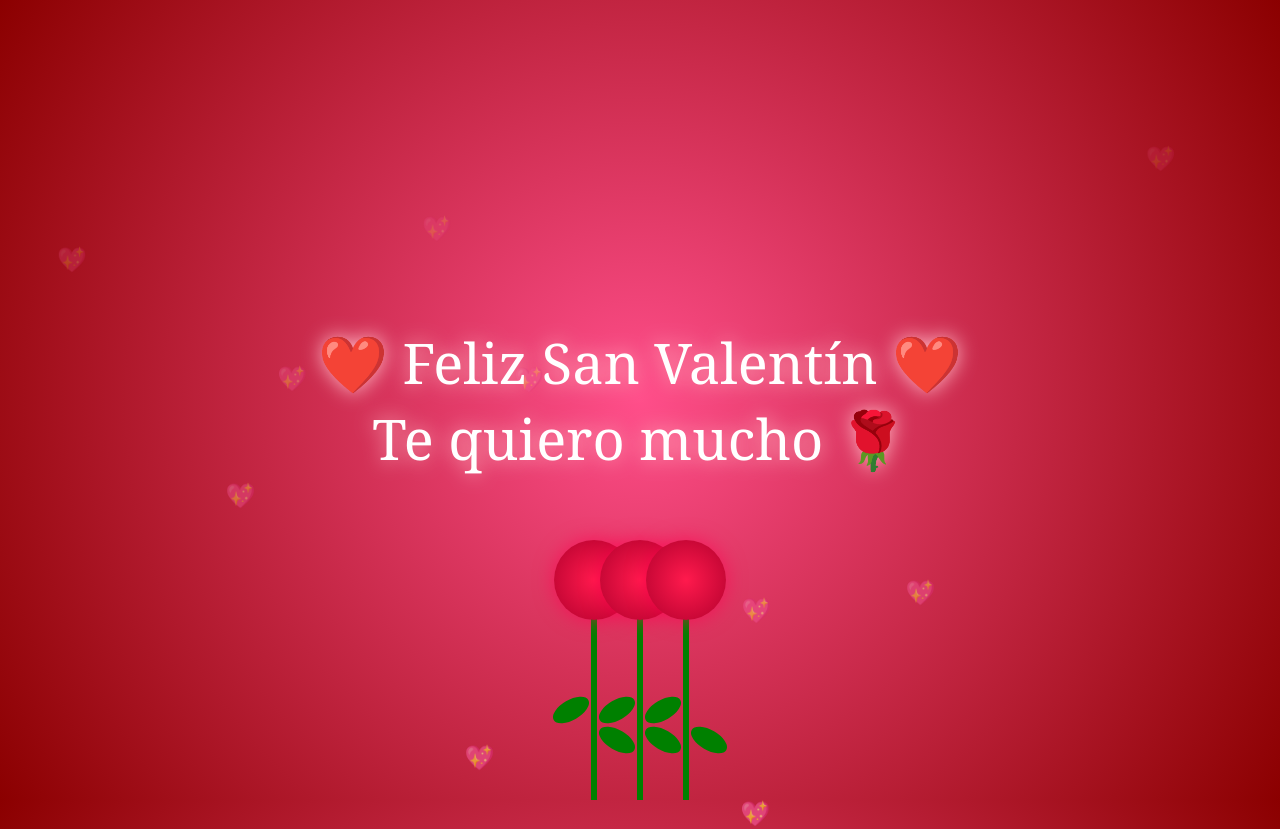
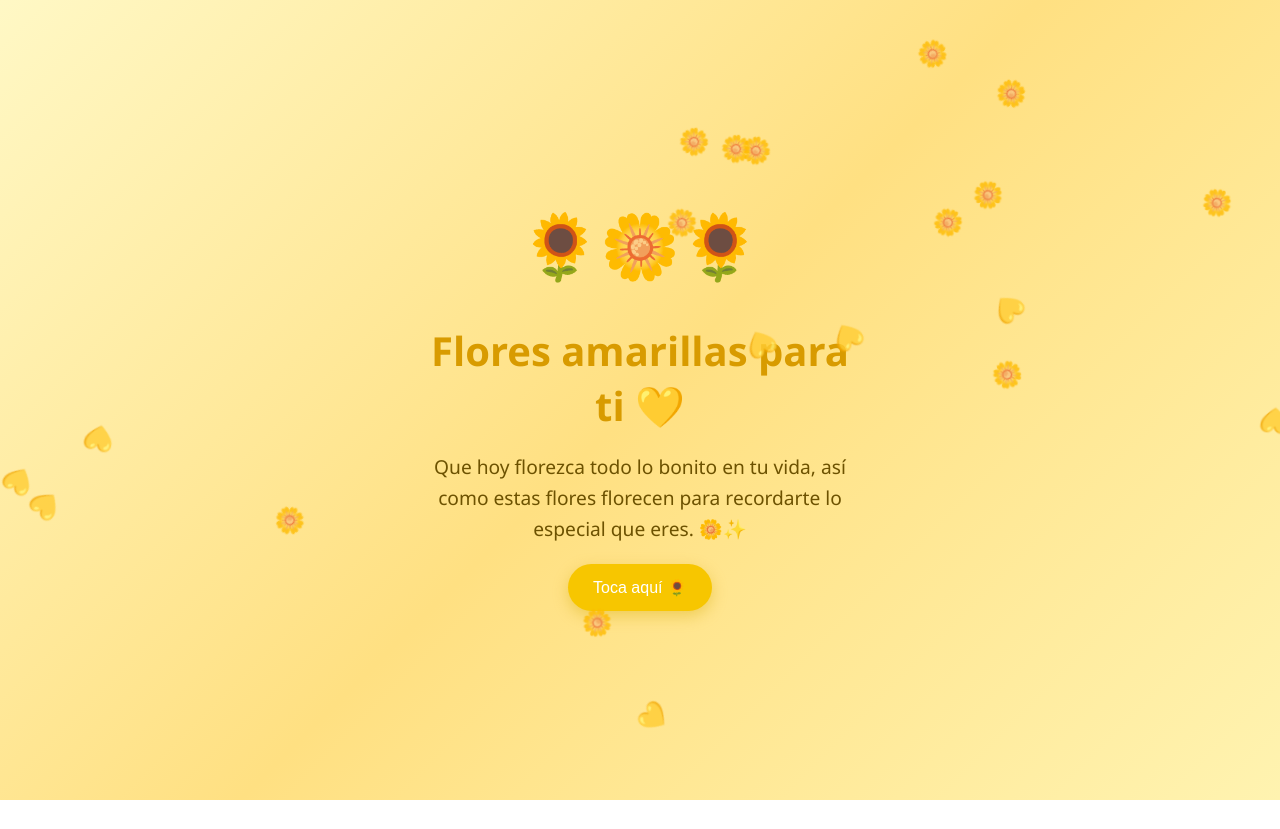
Before and after one commit to Cristnunezj/flores-para-ti, a plain HTML site: page index.html in a window 1280 px wide. After the commit the page ends 800 px from the top, so only its background shows below. Drawn offline with Linux system fonts and the light colour scheme.

Commit message:
index.html

```diff
--- a/index.html
+++ b/index.html
@@ -2,148 +2,147 @@
 <html lang="es">
 <head>
   <meta charset="UTF-8">
-<title>San Valentín ❤️</title>
+  <meta name="viewport" content="width=device-width, initial-scale=1.0">
+  <title>Flores amarillas 🌼</title>
 
   <style>
+    * {
+      box-sizing: border-box;
+    }
+
     body {
       margin: 0;
-  overflow: hidden;
-  background: radial-gradient(circle at center, #ff4e8a, #8b0000);
-  font-family: 'Georgia', serif;
+      min-height: 100vh;
       display: flex;
       justify-content: center;
       align-items: center;
-  height: 100vh;
-  color: white;
+      background: linear-gradient(135deg, #fff8c5, #ffe082, #fff3b0);
+      font-family: "Segoe UI", sans-serif;
+      overflow: hidden;
     }
 
-/* MENSAJE */
-.mensaje {
+    .card {
+      text-align: center;
+      padding: 40px 25px;
+      max-width: 500px;
+      animation: aparecer 1.5s ease;
+    }
+
+    h1 {
+      color: #d89b00;
+      font-size: 2.5rem;
+      margin-bottom: 10px;
+    }
+
+    p {
+      color: #6d5200;
+      font-size: 1.2rem;
+      line-height: 1.6;
+    }
+
+    .flowers {
+      font-size: 4rem;
+      margin: 20px 0;
+      animation: flotar 3s ease-in-out infinite;
+    }
+
+    button {
+      border: none;
+      padding: 14px 25px;
+      border-radius: 30px;
+      background: #f7c600;
+      color: white;
+      font-size: 1rem;
+      cursor: pointer;
+      box-shadow: 0 5px 15px #d6a90066;
+      transition: .3s;
+    }
+
+    button:hover {
+      transform: scale(1.08);
+      background: #e5ae00;
+    }
+
+    #mensaje {
+      display: none;
+      margin-top: 20px;
+      color: #8a6200;
+      font-weight: bold;
+    }
+
+    .petalo {
       position: absolute;
-  text-align: center;
-  font-size: 3.5em;
-  z-index: 10;
-  text-shadow: 0 0 20px #ffb6c1;
-  animation: aparecer 3s ease-in-out forwards;
-  opacity: 0;
+      top: -50px;
+      font-size: 25px;
+      animation: caer linear infinite;
+      opacity: .8;
+    }
+
+    @keyframes caer {
+      to {
+        transform: translateY(110vh) rotate(360deg);
+      }
+    }
+
+    @keyframes flotar {
+      50% {
+        transform: translateY(-10px);
+      }
     }
 
     @keyframes aparecer {
-  to { opacity: 1; }
+      from {
+        opacity: 0;
+        transform: translateY(30px);
       }
-
-/* CONTENEDOR */
-.rosas {
-  position: absolute;
-  bottom: 0;
-  display: flex;
-  gap: 40px;
+      to {
+        opacity: 1;
+        transform: translateY(0);
       }
-
-/* TALLO */
-.tallo {
-  width: 6px;
-  height: 200px;
-  background: green;
-  position: relative;
-  animation: crecer 3s ease-out forwards;
-  transform-origin: bottom;
-  transform: scaleY(0);
-}
-
-@keyframes crecer {
-  to { transform: scaleY(1); }
-}
-
-/* FLOR */
-.rosa {
-  width: 80px;
-  height: 80px;
-  background: radial-gradient(circle, #ff1a4d, #b3002d);
-  border-radius: 50%;
-  position: absolute;
-  top: -60px;
-  left: -37px;
-  box-shadow: 0 0 20px rgba(255,0,80,0.7);
-}
-
-/* HOJAS */
-.hoja {
-  width: 40px;
-  height: 20px;
-  background: green;
-  position: absolute;
-  border-radius: 50%;
-}
-
-.hoja.izq {
-  left: -40px;
-  top: 100px;
-  transform: rotate(-30deg);
-}
-
-.hoja.der {
-  right: -40px;
-  top: 130px;
-  transform: rotate(30deg);
-}
-
-/* CORAZONES */
-.corazon {
-  position: absolute;
-  bottom: -50px;
-  font-size: 24px;
-  animation: flotar 6s linear infinite;
-  opacity: 0.7;
-}
-
-@keyframes flotar {
-  0% { transform: translateY(0); opacity: 0.7; }
-  100% { transform: translateY(-110vh); opacity: 0; }
     }
   </style>
 </head>
 
 <body>
 
-<div class="mensaje">
-  ❤️ Feliz San Valentín ❤️<br>
-  Te quiero mucho 🌹
-</div>
+  <div class="card">
+    <div class="flowers">🌻🌼🌻</div>
 
-<div class="rosas">
-  <div class="tallo">
-    <div class="rosa"></div>
-    <div class="hoja izq"></div>
-    <div class="hoja der"></div>
-  </div>
-  <div class="tallo">
-    <div class="rosa"></div>
-    <div class="hoja izq"></div>
-    <div class="hoja der"></div>
-  </div>
-  <div class="tallo">
-    <div class="rosa"></div>
-    <div class="hoja izq"></div>
-    <div class="hoja der"></div>
+    <h1>Flores amarillas para ti 💛</h1>
+
+    <p>
+      Que hoy florezca todo lo bonito en tu vida,
+      así como estas flores florecen para recordarte
+      lo especial que eres. 🌼✨
+    </p>
+
+    <button onclick="mostrarMensaje()">
+      Toca aquí 🌻
+    </button>
+
+    <div id="mensaje">
+      💛 Que nunca te falten motivos para sonreír.
     </div>
   </div>
 
   <script>
-function crearCorazon() {
-  const corazon = document.createElement("div");
-  corazon.className = "corazon";
-  corazon.innerHTML = "💖";
-  corazon.style.left = Math.random() * window.innerWidth + "px";
-  corazon.style.animationDuration = (4 + Math.random() * 3) + "s";
-  document.body.appendChild(corazon);
-
-  setTimeout(() => {
-    corazon.remove();
-  }, 6000);
+    function mostrarMensaje() {
+      document.getElementById("mensaje").style.display = "block";
     }
 
-setInterval(crearCorazon, 500);
+    // Flores cayendo
+    for (let i = 0; i < 20; i++) {
+      const flor = document.createElement("div");
+
+      flor.className = "petalo";
+      flor.textContent = Math.random() > 0.5 ? "🌼" : "💛";
+
+      flor.style.left = Math.random() * 100 + "vw";
+      flor.style.animationDuration = (4 + Math.random() * 5) + "s";
+      flor.style.animationDelay = Math.random() * 5 + "s";
+
+      document.body.appendChild(flor);
+    }
   </script>
 
 </body>
```
Lines whose indentation alone changed are shown as unchanged.
